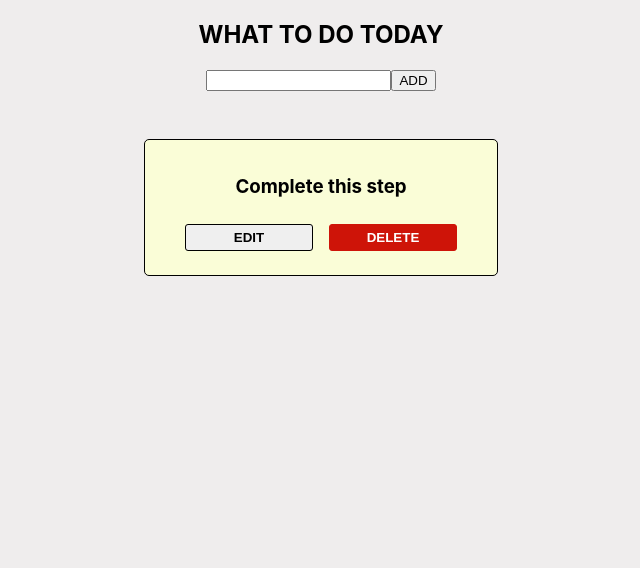
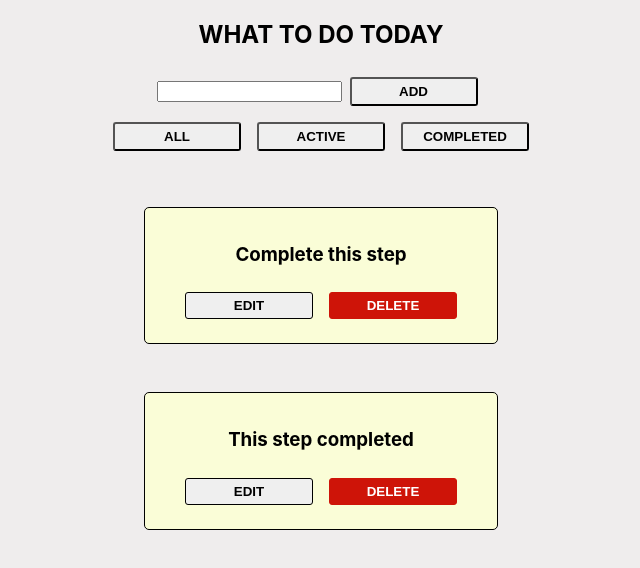
Before and after one commit to Tasups/Daily-Todo, a React (Create React App) app: page / in a window 1280 px wide. Shown: the top 568 px of the page, without its empty margins (319-959 px from the left). Built offline with nearby package versions, Linux system fonts and the light colour scheme.

Commit message:
delete function complete on Todo component

```diff
--- a/src/App.js
+++ b/src/App.js
@@ -13,20 +13,33 @@ function App() {
 
   const [tasks, setTasks] = useState(DATA);
 
+  const toggleTaskCompleted = (id) => {
+    console.log(tasks[0]);
+  }
+
   const addTask = (name) => {
     const uniqueIdKey = "task-" + nanoid();
     const newTask = { id: uniqueIdKey, name: name, completed: false, key: uniqueIdKey }
     setTasks([...tasks, newTask]);
   }
 
-  const removeTask = (id) => {
-    setTasks(tasks.filter(!id))
+  const deleteTask = (id) => {
+    const deleteId = id;
+    const newTasks = tasks.filter(task => task.id !== deleteId);
+    setTasks(newTasks);
   }
 
   return (
     <div className="App">
       <TodoInput addTasks={addTask}/>
-      <TodoList tasks={tasks} />
+      <button>ALL</button>
+      <button>ACTIVE</button>
+      <button>COMPLETED</button>
+      <TodoList
+        tasks={tasks}
+        toggleTaskCompleted={toggleTaskCompleted}
+        deleteTask={deleteTask}
+      />
     </div>
   );
 }
--- a/src/Todo.css
+++ b/src/Todo.css
@@ -7,22 +7,21 @@
   padding: 1rem;
 }
 
-.complete-btn {
+button {
   min-width: 8rem;
   font-weight: bold;
   padding: 5px;
   margin: 0.5rem;
+  border-radius: 3px;
+  cursor: pointer;
+}
+
+.complete-btn {
   border: solid black 1px;
-  border-radius: 3px;
 }
 
 .delete-btn {
-  min-width: 8rem;
   background-color: #CE1408;
   color: white;
-  font-weight: bold;
-  padding: 5px;
-  margin: 0.5rem;
   border: solid #CE1408 1px;
-  border-radius: 3px;
 }
--- a/src/Todo.js
+++ b/src/Todo.js
@@ -2,12 +2,17 @@ import React from 'react';
 
 import './Todo.css';
 
-const Todo = ({ task }) => {
+const Todo = ({ task, toggleTaskCompleted, deleteTask }) => {
+
+  const handleDelete = (id) => {
+    deleteTask(task.id);
+  }
+
   return (
     <div className="todo-card">
       <h3>{task.name}</h3>
       <button className="complete-btn">EDIT</button>
-      <button className="delete-btn">DELETE</button>
+      <button onClick={handleDelete} className="delete-btn">DELETE</button>
     </div>
   )
 }
--- a/src/TodoList.js
+++ b/src/TodoList.js
@@ -2,7 +2,7 @@ import React from 'react';
 
 import Todo from './Todo.js';
 
-const TodoList = ({ tasks }) => {
+const TodoList = ({ tasks, toggleTaskCompleted, deleteTask }) => {
   return (
     <React.Fragment>
       {
@@ -13,6 +13,8 @@ const TodoList = ({ tasks }) => {
             task={task}
             key={task.key}
             completed={task.completed}
+            toggleTaskCompleted={toggleTaskCompleted}
+            deleteTask={deleteTask}
           />
         )
         })
--- a/src/task_data.js
+++ b/src/task_data.js
@@ -1,10 +1,16 @@
 const DATA = [
   {
-    id: "one",
-    key: "one",
+    id: 1,
+    key: 1,
     name: "Complete this step",
     completed: false
+  },
+  {
+    id: 2,
+    key: 2,
+    name: "This step completed",
+    completed: true
   }
-  ];
+];
 
   export default DATA;
```
